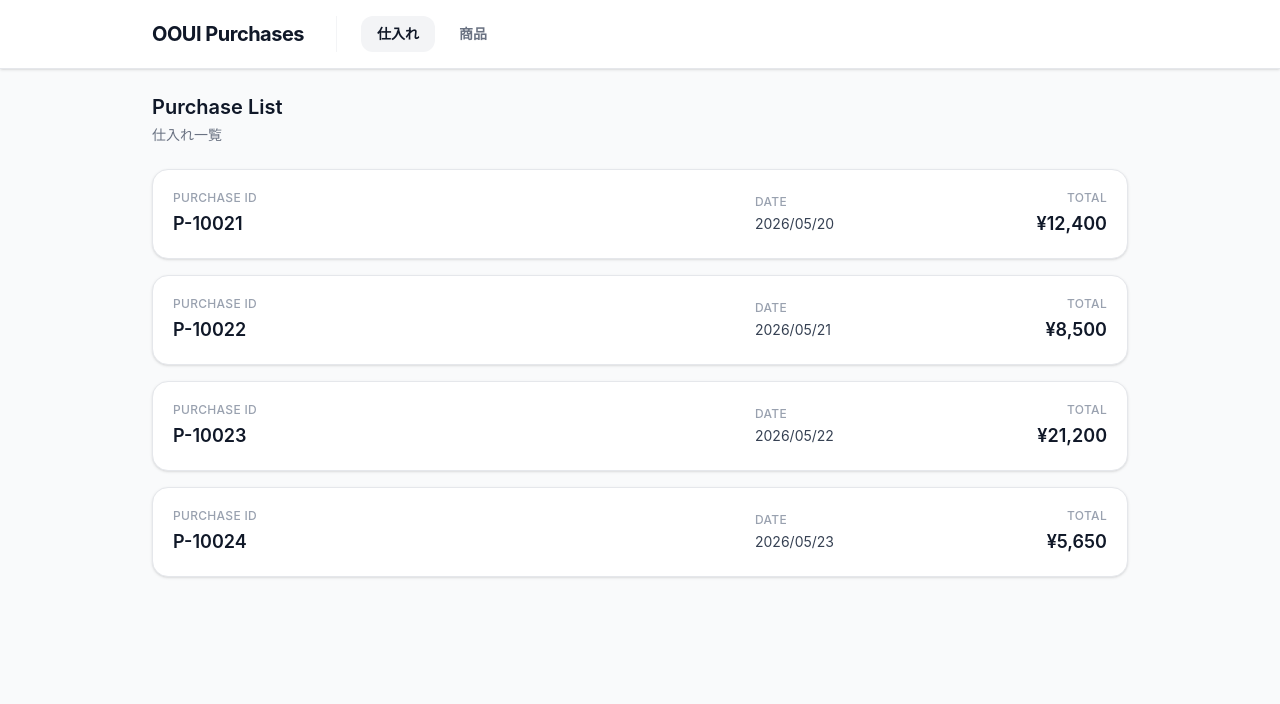
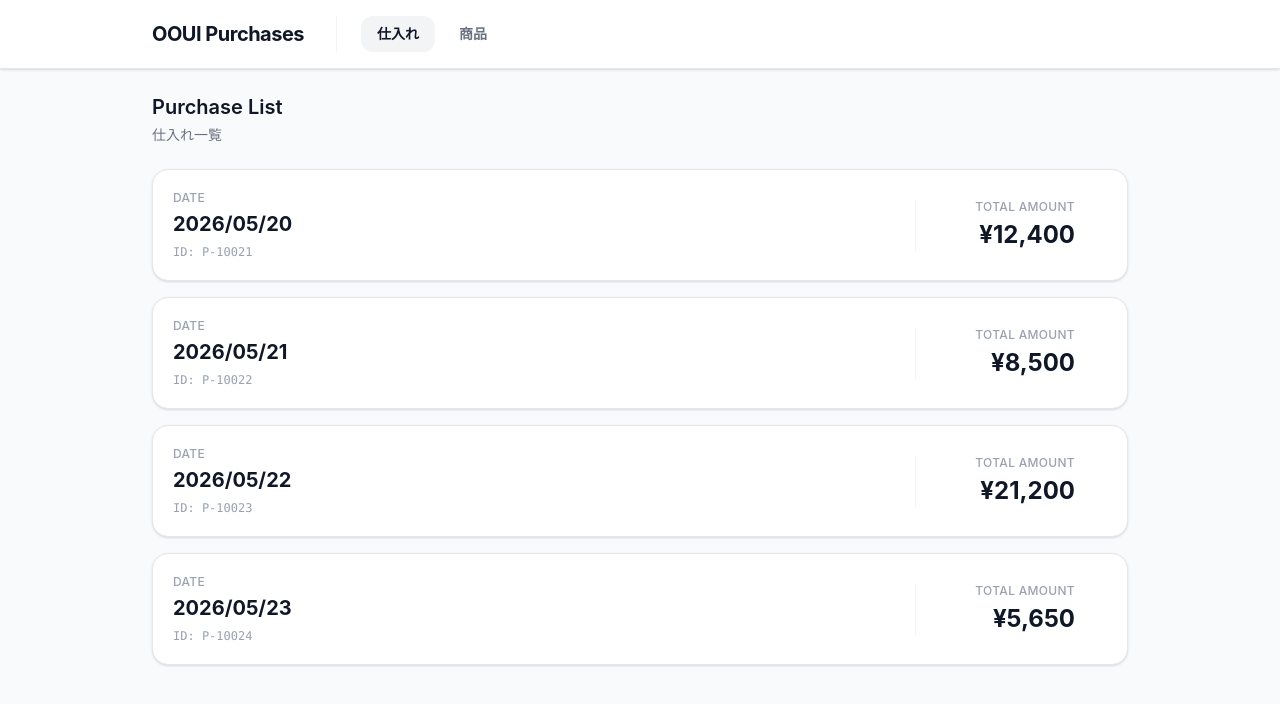
Before and after one commit to meta77/ooui-purchase-app, a Vue app: page /purchases in a window 1280 px wide. Shown: the top 704 px of the page. Built offline with nearby package versions, Linux system fonts and the light colour scheme.

Commit message:
style: unify list and detail headers with date-primary design

```diff
--- a/src/views/PurchaseDetail.vue
+++ b/src/views/PurchaseDetail.vue
@@ -9,20 +9,20 @@
         仕入れ一覧へ戻る
       </router-link>
 
-      <div class="flex flex-col sm:flex-row sm:items-center justify-between gap-4 bg-white p-6 rounded-2xl border border-gray-200 shadow-sm">
-        <div>
-          <p class="text-xs font-medium uppercase tracking-wide text-gray-400">Purchase ID</p>
-          <h2 class="mt-1 text-2xl font-bold text-gray-900">{{ purchase.id }}</h2>
+      <div class="flex flex-col sm:flex-row sm:items-center justify-between gap-6 bg-white p-8 rounded-2xl border border-gray-200 shadow-sm relative overflow-hidden">
+        <div class="flex-1">
+          <p class="text-xs font-medium uppercase tracking-wide text-gray-400">Date</p>
+          <h2 class="mt-1 text-3xl font-extrabold text-gray-900 tracking-tight">{{ purchase.date }}</h2>
+          <div class="mt-3">
+            <span class="inline-flex items-center rounded-md bg-gray-50 px-2 py-1 text-xs font-mono font-medium text-gray-500 ring-1 ring-inset ring-gray-500/10">
+              ID: {{ purchase.id }}
+            </span>
+          </div>
         </div>
-        <div class="flex flex-col sm:flex-row gap-6 sm:gap-12">
-          <div>
-            <p class="text-xs font-medium uppercase tracking-wide text-gray-400">Date</p>
-            <p class="mt-1 text-base text-gray-700">{{ purchase.date }}</p>
-          </div>
-          <div>
-            <p class="text-xs font-medium uppercase tracking-wide text-gray-400">Total Amount</p>
-            <p class="mt-1 text-2xl font-bold text-gray-900">¥{{ formatPrice(purchase.total) }}</p>
-          </div>
+
+        <div class="sm:text-right sm:pl-12 sm:border-l sm:border-gray-100">
+          <p class="text-xs font-medium uppercase tracking-wide text-gray-400">Total Amount</p>
+          <p class="mt-1 text-3xl font-extrabold text-gray-900">¥{{ formatPrice(purchase.total) }}</p>
         </div>
       </div>
     </div>
--- a/src/views/PurchaseList.vue
+++ b/src/views/PurchaseList.vue
@@ -14,35 +14,36 @@
         :to="{ name: 'PurchaseDetail', params: { id: purchase.id } }"
         class="block group rounded-2xl border border-gray-200 bg-white p-5 shadow-sm transition-all duration-200 hover:-translate-y-0.5 hover:shadow-md hover:border-gray-300"
       >
+        <!-- Mobile -->
         <div class="flex flex-col gap-4 sm:hidden">
-          <div>
-            <p class="text-xs font-medium uppercase tracking-wide text-gray-400">Purchase ID</p>
-            <p class="mt-1 text-lg font-semibold text-gray-900">{{ purchase.id }}</p>
-          </div>
-          <div class="flex items-center justify-between">
+          <div class="flex items-start justify-between">
             <div>
               <p class="text-xs font-medium uppercase tracking-wide text-gray-400">Date</p>
-              <p class="mt-1 text-sm text-gray-700">{{ purchase.date }}</p>
+              <p class="mt-1 text-xl font-bold text-gray-900">{{ purchase.date }}</p>
             </div>
             <div class="text-right">
               <p class="text-xs font-medium uppercase tracking-wide text-gray-400">Total</p>
-              <p class="mt-1 text-lg font-semibold text-gray-900">¥{{ formatPrice(purchase.total) }}</p>
+              <p class="mt-1 text-lg font-bold text-gray-900">¥{{ formatPrice(purchase.total) }}</p>
             </div>
+          </div>
+          <div>
+            <span class="inline-flex items-center rounded-md bg-gray-50 px-2 py-1 text-[10px] font-medium text-gray-500 ring-1 ring-inset ring-gray-500/10">
+              ID: {{ purchase.id }}
+            </span>
           </div>
         </div>
 
+        <!-- Desktop -->
         <div class="hidden items-center justify-between sm:flex">
-          <div class="min-w-0 flex-1">
-            <p class="text-xs font-medium uppercase tracking-wide text-gray-400">Purchase ID</p>
-            <p class="mt-1 truncate text-lg font-semibold text-gray-900">{{ purchase.id }}</p>
+          <div class="flex-1">
+            <p class="text-xs font-medium uppercase tracking-wide text-gray-400">Date</p>
+            <p class="mt-1 text-xl font-bold text-gray-900">{{ purchase.date }}</p>
+            <p class="mt-1.5 text-xs font-medium text-gray-400 font-mono">ID: {{ purchase.id }}</p>
           </div>
-          <div class="w-48">
-            <p class="text-xs font-medium uppercase tracking-wide text-gray-400">Date</p>
-            <p class="mt-1 text-sm text-gray-700">{{ purchase.date }}</p>
-          </div>
-          <div class="w-40 text-right">
-            <p class="text-xs font-medium uppercase tracking-wide text-gray-400">Total</p>
-            <p class="mt-1 text-lg font-semibold text-gray-900">¥{{ formatPrice(purchase.total) }}</p>
+
+          <div class="w-48 text-right px-8 border-l border-gray-100">
+            <p class="text-xs font-medium uppercase tracking-wide text-gray-400">Total Amount</p>
+            <p class="mt-1 text-2xl font-bold text-gray-900">¥{{ formatPrice(purchase.total) }}</p>
           </div>
         </div>
       </router-link>
```
